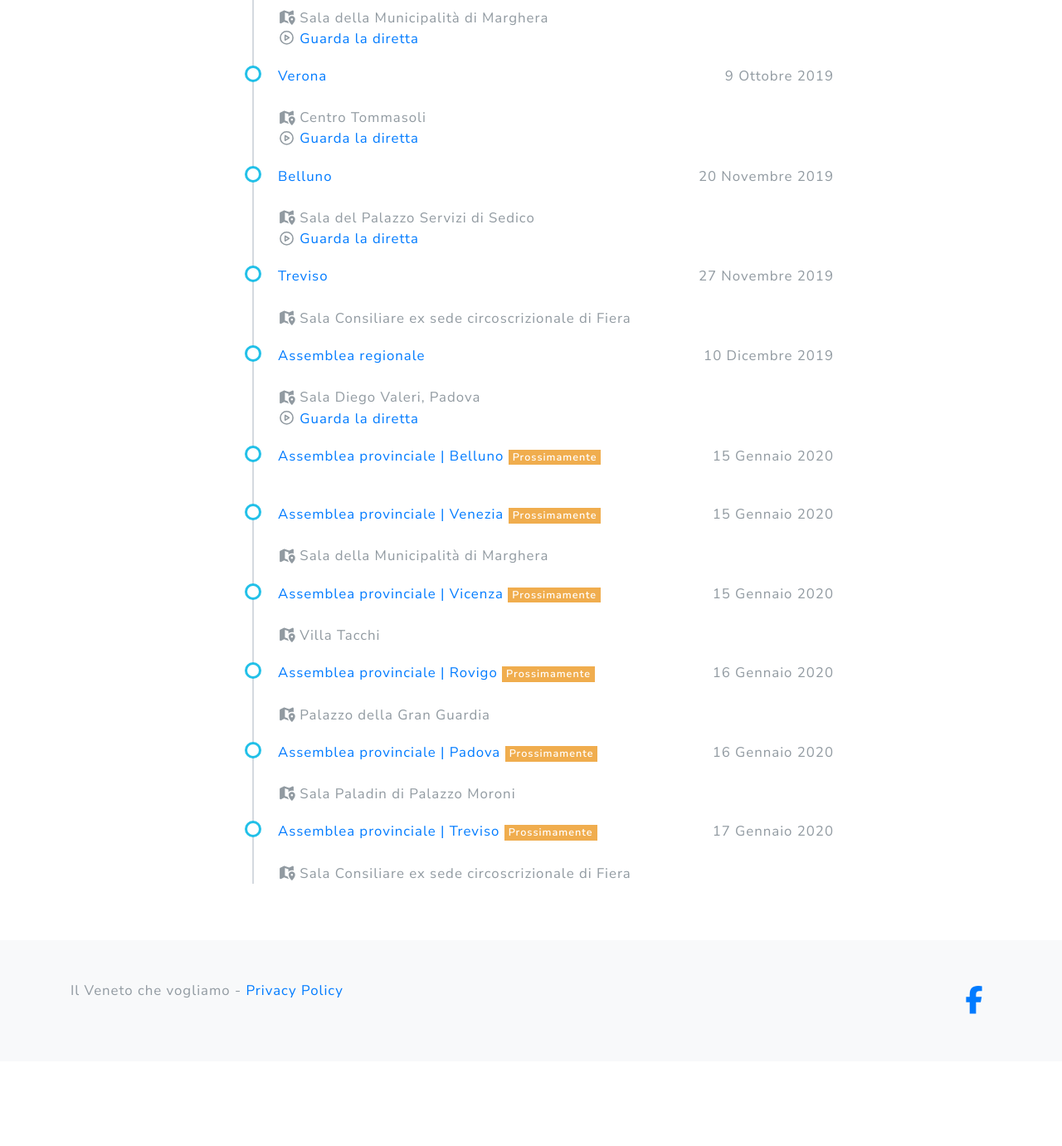
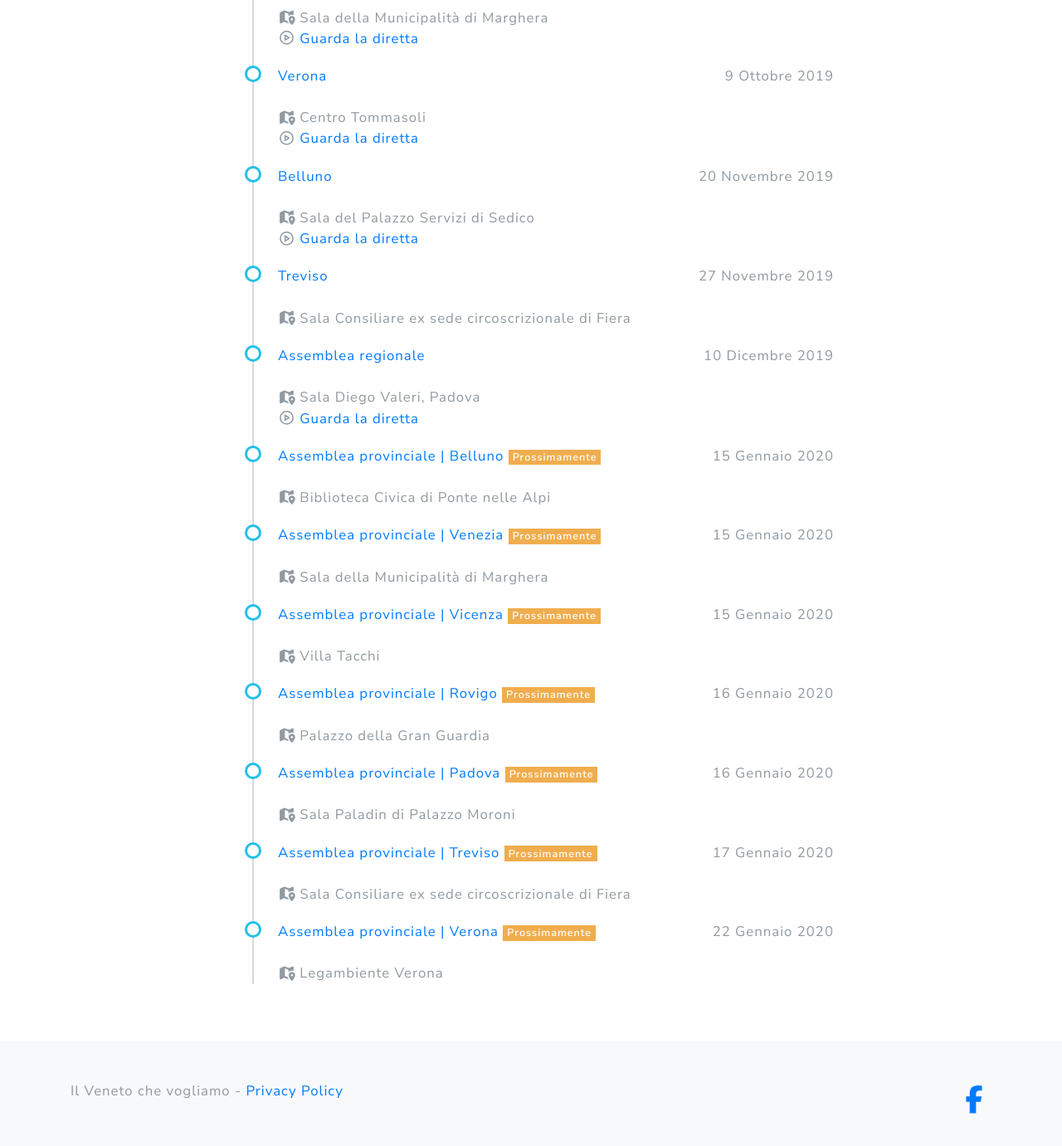
Before and after one commit to venetochevogliamo/venetochevogliamo.it, a Jekyll site: the page built from index.html, in a window 1280 px wide and 1400 px high, scrolled down 2373 px. Shown: the top 1381 px of the window at 83% size. Built offline with Jekyll 4.4.1, drawn with Linux system fonts in a browser that asks for light colours; nearby versions of some CDN libraries; library files that are not in the unit come from our copies; comment, search, counter and statistics services are not loaded; before the commit the page ends 3652 px from its top, so only the background shows below that.

Commit message:
Update events.yml

```diff
--- a/_data/events.yml
+++ b/_data/events.yml
@@ -40,6 +40,7 @@
 - date: 15 Gennaio 2020
   place: Assemblea provinciale | Belluno
   fb: https://www.facebook.com/events/678397722695054/
+  location: Biblioteca Civica di Ponte nelle Alpi
   new: true
 - date: 15 Gennaio 2020
   place: Assemblea provinciale | Venezia
@@ -66,3 +67,8 @@
   fb: https://www.facebook.com/events/3059091400982932/
   location: Sala Consiliare ex sede circoscrizionale di Fiera
   new: true
+- date: 22 Gennaio 2020
+  place: Assemblea provinciale | Verona
+  fb: https://www.facebook.com/events/746370275771203/
+  location: Legambiente Verona
+  new: true
```
